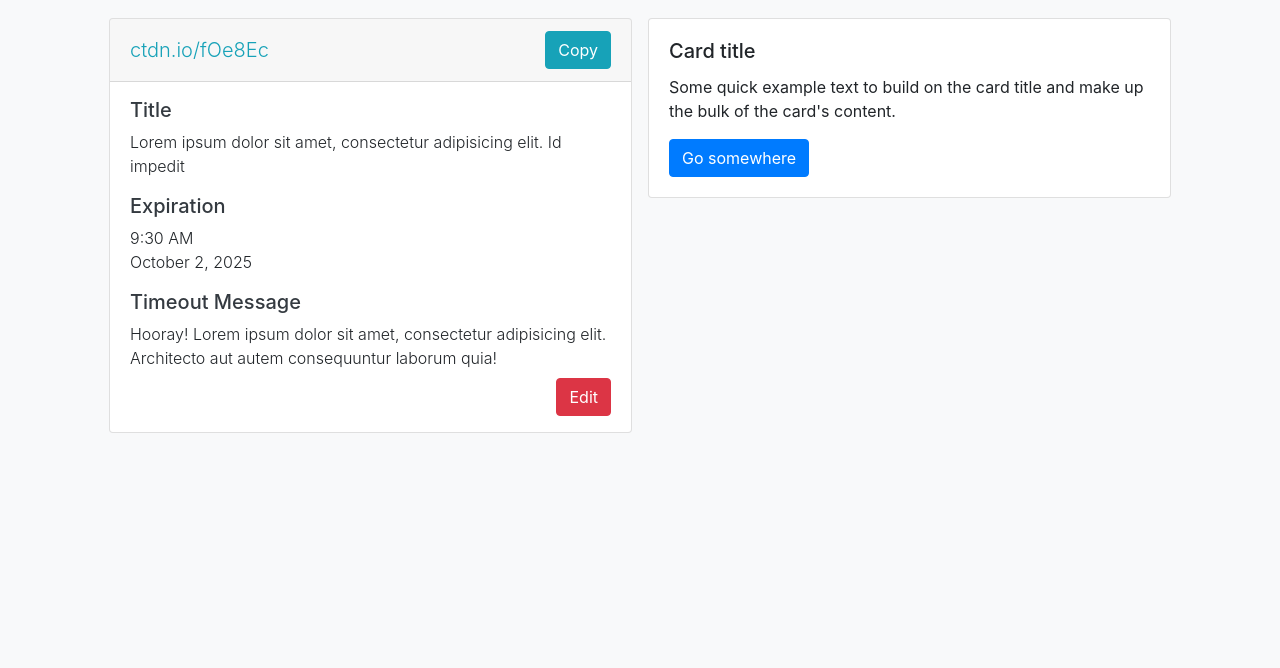
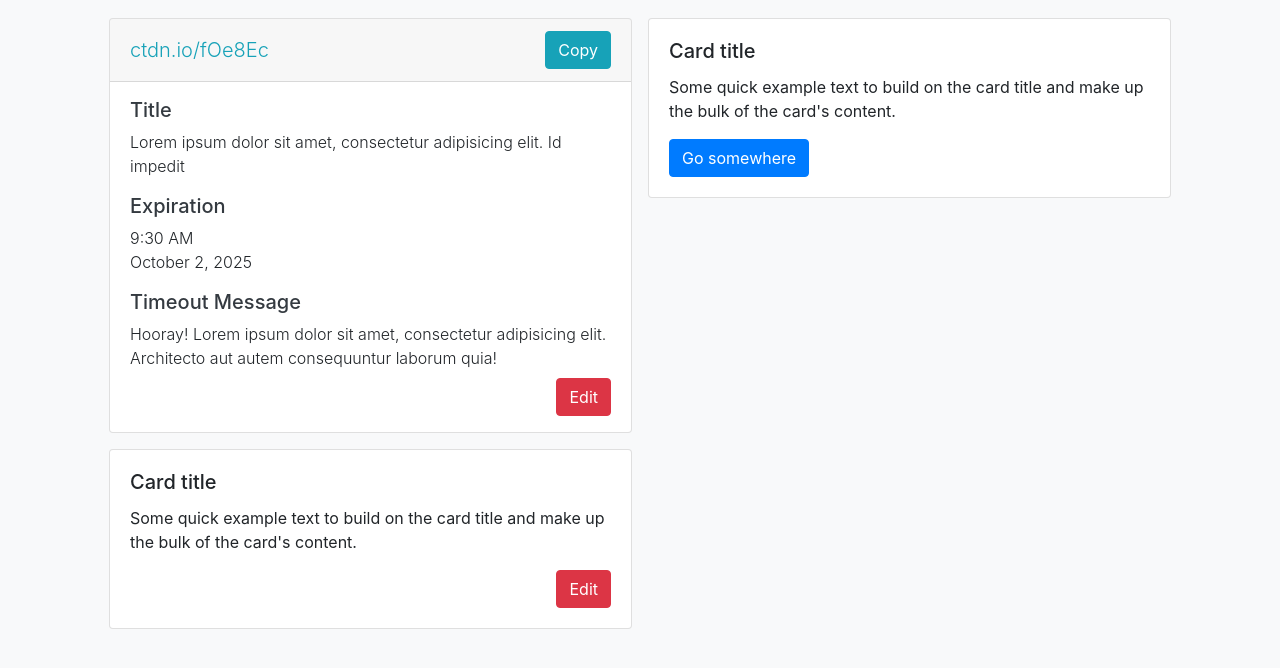
Before and after one commit to AustinJWheeler/pagestestrepo58475, a plain HTML site: page index.html in a window 1280 px wide. Shown: the part 62-730 px from the top of the page. Drawn offline with nearby package versions, Linux system fonts and the light colour scheme.

Commit message:
Revert ""
This reverts commit 11b0d6e658dd612dfdc13784fbf14bce19dc46ea.

```diff
--- a/index.html
+++ b/index.html
@@ -51,6 +51,16 @@
                     </div>
                 </div>
             </div>
+            <div class="col p-2">
+                <div class="card">
+                    <div class="card-body">
+                        <h5 class="card-title">Card title</h5>
+                        <p class="card-text">Some quick example text to build on the card title and make up the bulk of
+                            the card's content.</p>
+                        <a href="#" class="btn btn-danger float-right">Edit</a>
+                    </div>
+                </div>
+            </div>
         </div>
     </div>
 </div>
```
